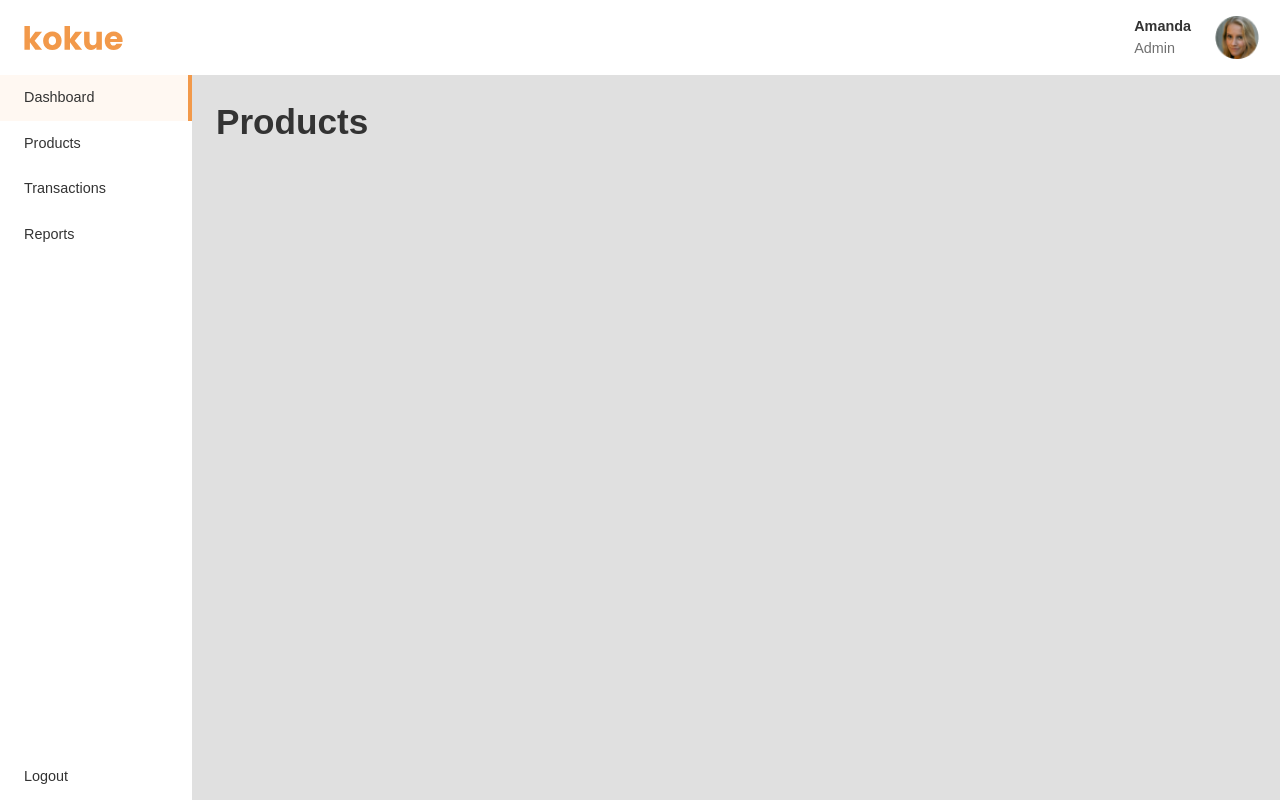
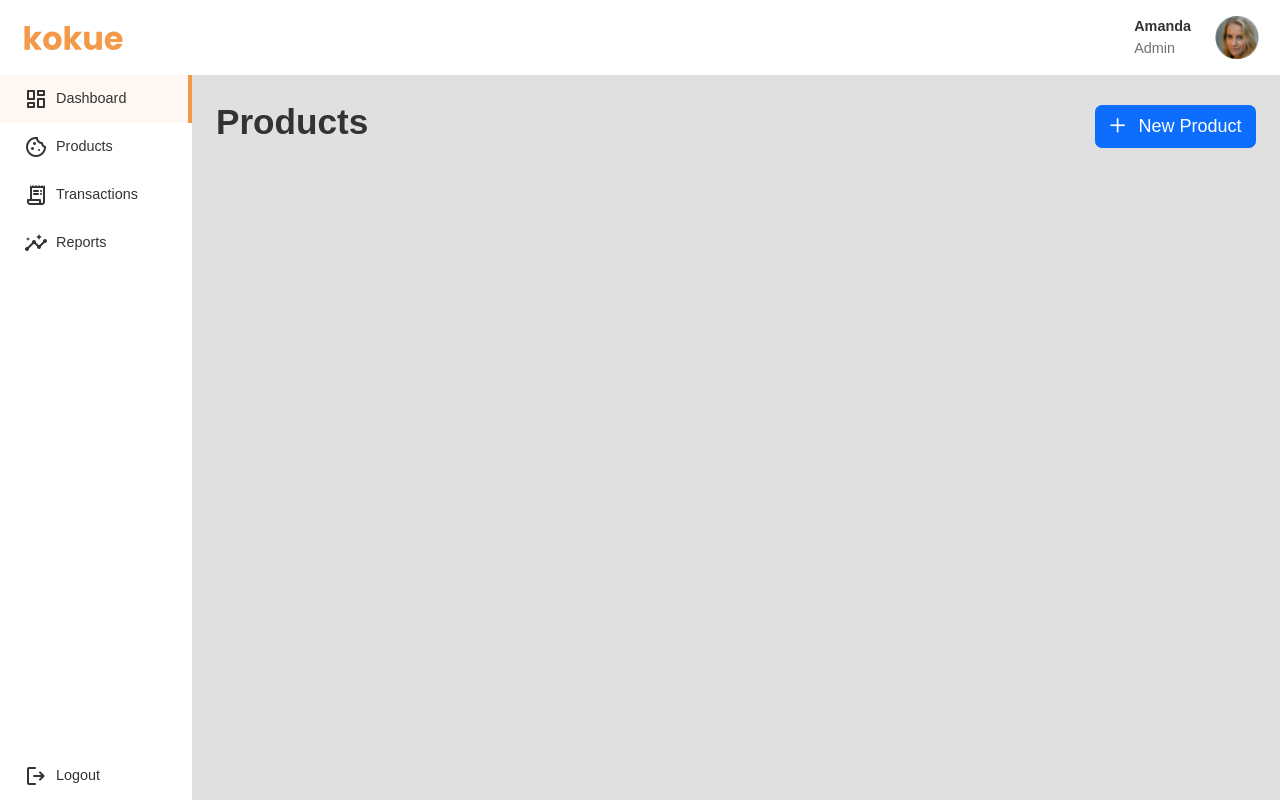
Before and after one commit to wildanGhifari/kokue, a CodeIgniter app: page /kokue/index.php/products/index in a window 1280 px wide. Run offline with CodeIgniter, Linux system fonts and the light colour scheme; the visitor is signed in with stand-in values (Sample User, id 1).

Commit message:
feat: add material and fontawesome icon

```diff
--- a/application/views/layouts/_sidebar.php
+++ b/application/views/layouts/_sidebar.php
@@ -6,13 +6,38 @@
     </div>
     <div class="nav-container">
         <div class="nav-links">
-            <a href="<?= base_url() ?>" class="nav-link text_small nav-active">Dashboard</a>
-            <a href="<?= base_url('/products') ?>" class="nav-link text_small">Products</a>
-            <a href="<?= base_url('/transactions') ?>" class="nav-link text_small">Transactions</a>
-            <a href="<?= base_url('/reports') ?>" class="nav-link text_small">Reports</a>
+            <a href="<?= base_url() ?>" class="nav-link text_small nav-active">
+                <span class="material-symbols-rounded">
+                    dashboard
+                </span>
+                Dashboard
+            </a>
+            <a href="<?= base_url('/products') ?>" class="nav-link text_small">
+                <span class="material-symbols-rounded">
+                    cookie
+                </span>
+                Products
+            </a>
+            <a href="<?= base_url('/transactions') ?>" class="nav-link text_small">
+                <span class="material-symbols-rounded">
+                    receipt_long
+                </span>
+                Transactions
+            </a>
+            <a href="<?= base_url('/reports') ?>" class="nav-link text_small">
+                <span class="material-symbols-rounded">
+                    insights
+                </span>
+                Reports
+            </a>
         </div>
         <div class="settings">
-            <a href="<?= base_url('/logout') ?>" class="nav-link text_small">Logout</a>
+            <a href="<?= base_url('/logout') ?>" class="nav-link text_small">
+                <span class="material-symbols-rounded">
+                    logout
+                </span>
+                Logout
+            </a>
         </div>
     </div>
 </div>
--- a/application/views/layouts/app.php
+++ b/application/views/layouts/app.php
@@ -9,6 +9,8 @@
     <link href="<?= base_url('/assets/libs/bootstrap/css/bootstrap.min.css') ?>" rel="stylesheet">
     <!-- Fontawesome CSS -->
     <link rel="stylesheet" href="<?= base_url('/assets/libs/fontawesome/css/all.min.css') ?>">
+    <!-- Material Design Icon/Symbol -->
+    <link rel="stylesheet" href="https://fonts.googleapis.com/css2?family=Material+Symbols+Rounded:opsz,wght,FILL,GRAD@20..48,100..700,0..1,-50..200" />
 
     <link rel="stylesheet" href="<?= base_url('assets/css/app.css') ?>">
     <title><?= isset($title) ? $title : 'Kokue' ?></title>
@@ -25,6 +27,7 @@
     <!-- End of Content -->
 
     <script src="<?= base_url('/assets/libs/bootstrap/js/bootstrap.bundle.min.js') ?>"></script>
+    <!-- <script src="<?= base_url('/assets/libs/fontawesome/js/all.min.js') ?>"></script> -->
     <script src="<?= base_url('/assets/js/app.js') ?>"></script>
 </body>
 
--- a/application/views/pages/products/index.php
+++ b/application/views/pages/products/index.php
@@ -4,6 +4,14 @@
     <!-- End of Navbar -->
 
     <div id="mainContent">
-        <h3><?= $title; ?></h3>
+        <div class="product-header">
+            <h3><?= $title; ?></h3>
+            <button class="btn btn-primary">
+                <span style="margin-right: 8px;">
+                    <i class="fa-regular fa-plus"></i>
+                </span>
+                New Product
+            </button>
+        </div>
     </div>
 </main>
--- a/assets/css/app.css
+++ b/assets/css/app.css
@@ -94,7 +94,9 @@ small,
 }
 
 .nav-link {
-    display: block;
+    display: flex;
+    align-items: center;
+    gap: 8px;
     width: 100%;
     padding: 12px 24px;
     overflow-wrap: break-word;
@@ -161,6 +163,17 @@ small,
 
 /* Main */
 
+/* Products */
+.product-header {
+    width: 100%;
+    display: flex;
+    flex-direction: row;
+    justify-content: space-between;
+    align-items: center;
+}
+
+/* Products */
+
 /* Signup & Login */
 #auth {
     width: 100vw;
```
